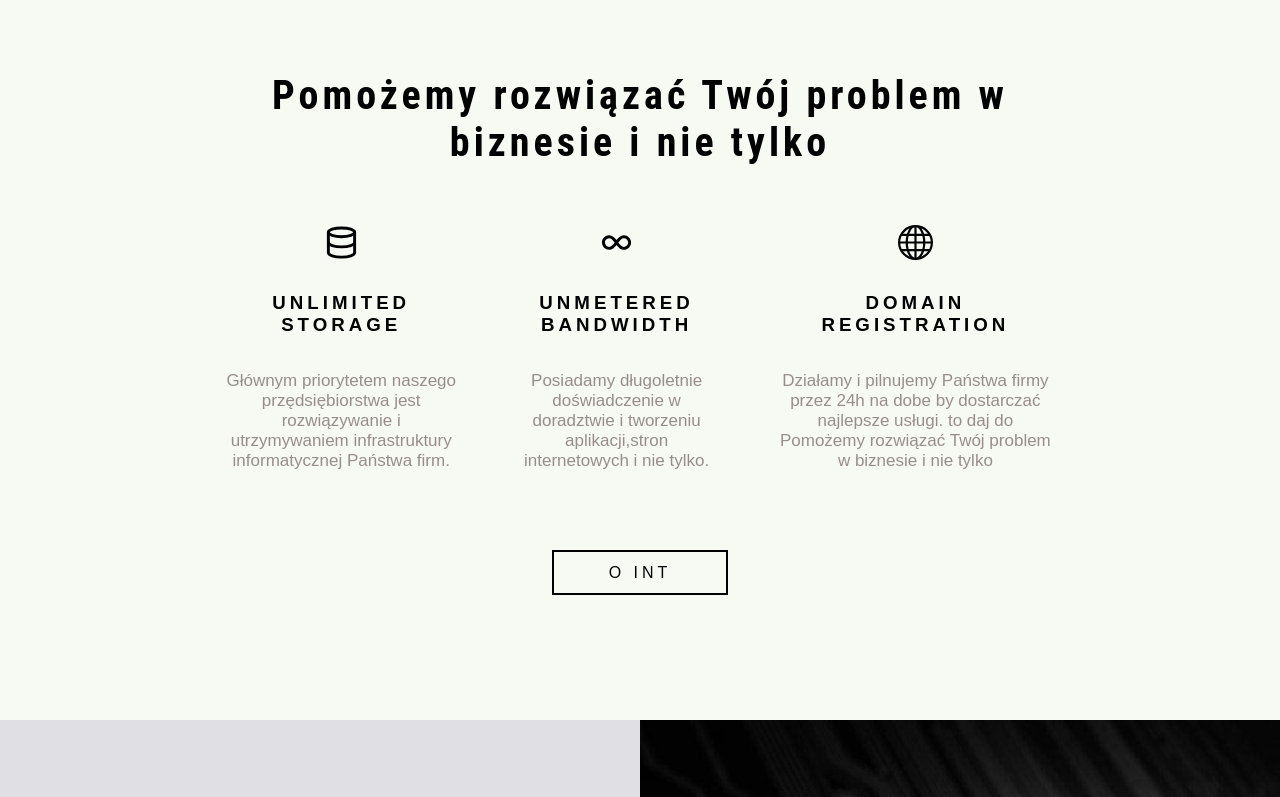
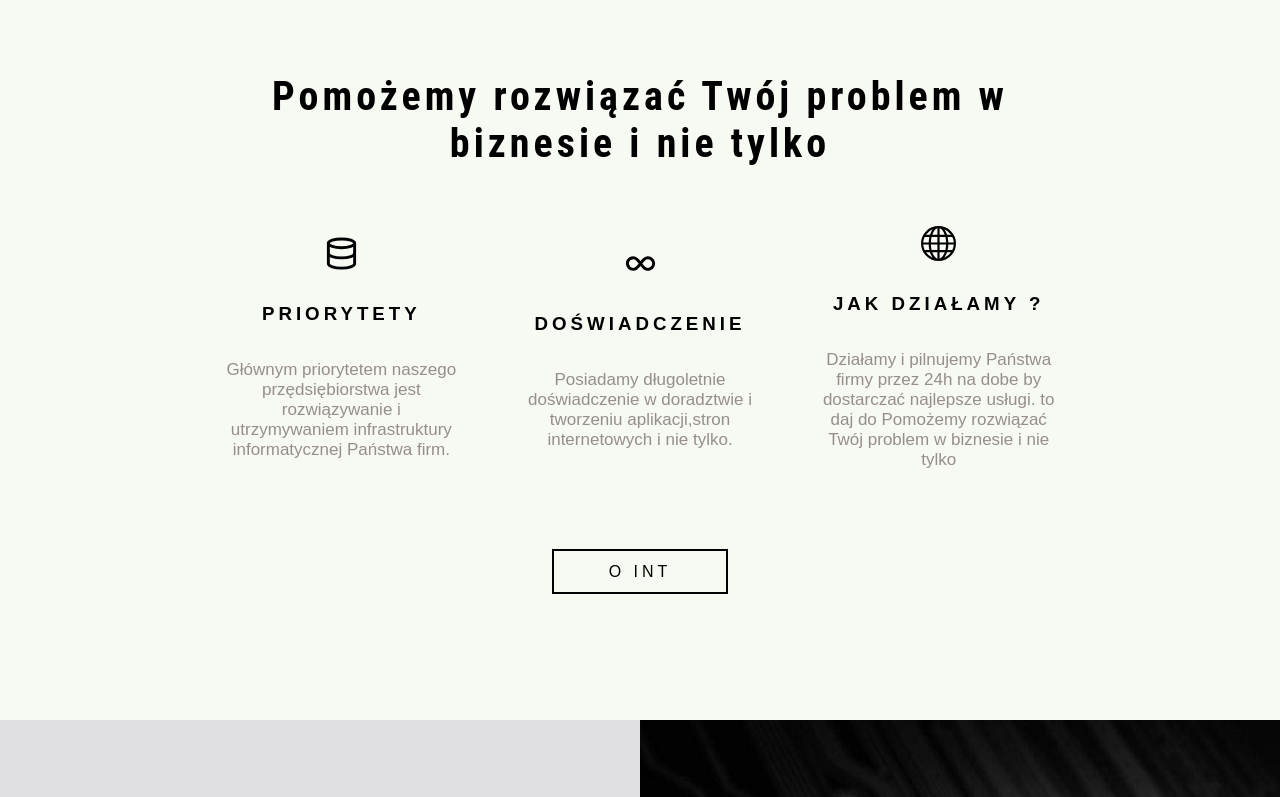
Before and after one commit to infinite223/It, a React (Create React App) app: page / in a window 1280 px wide. Shown: the part 880-1677 px from the top of the page. Built offline with nearby package versions, Linux system fonts and the light colour scheme.

Commit message:
new changes

```diff
--- a/src/Components/Windos/Window.scss
+++ b/src/Components/Windos/Window.scss
@@ -180,10 +180,11 @@ input{
     width: 100px;
     height: fit-content;
 
-    padding: .4rem;
+    padding: .5rem;
     margin: 20px 0;
 
-    border: 2px solid rgb(79, 85, 85);;
+    border: 1px solid rgb(109, 116, 116);
+    background-color: transparent;
 
     color: black;
     text-align: center;
--- a/src/Components/Windos/WindowKarier.tsx
+++ b/src/Components/Windos/WindowKarier.tsx
@@ -98,15 +98,12 @@ export const WindowKarier = ({setToggleWindowKarier}) => {
                             Wyższe mgr inż.
                         </option>
                         <option value="10">
-                            Studia MBA
+                            Doktorat
                         </option>
                         <option value="11">
-                            Doktorat
+                            Doktor hab.
                         </option>
                         <option value="12">
-                            Doktor hab.
-                        </option>
-                        <option value="13">
                             Profesor
                         </option>
                 </select>
--- a/src/Page/Main/Helps/Helps.scss
+++ b/src/Page/Main/Helps/Helps.scss
@@ -29,10 +29,13 @@
             display: flex;
             flex-direction: column;
 
+            width:33%;
+
             padding: 2rem;
             margin-bottom: 30px;
 
             text-align: center;
+
             h3{
                 margin-top: 2rem;
             }
@@ -41,6 +44,10 @@
                 font-size: 17px;
                 color: rgba(88, 70, 70,.6);
                 letter-spacing: normal;
+            }
+
+            @media screen and (max-width:950px){
+                width:90%;
             }
         }
 
--- a/src/Page/Main/Helps/Helps.tsx
+++ b/src/Page/Main/Helps/Helps.tsx
@@ -14,7 +14,7 @@ export const Helps = () => {
         <div className='Helps__content flex'>
             <div className='Helps__content-box flex'>
                 <FiDatabase size={35}/>
-                <h3>UNLIMITED STORAGE</h3>
+                <h3>PRIORYTETY</h3>
                 <p>
                     Głównym priorytetem naszego przędsiębiorstwa jest rozwiązywanie i utrzymywaniem
                     infrastruktury informatycznej Państwa firm.
@@ -22,22 +22,21 @@ export const Helps = () => {
             </div>
             <div className='Helps__content-box flex'>
                 <BiInfinite size={35}/>
-                <h3>UNMETERED BANDWIDTH</h3>
+                <h3>DOŚWIADCZENIE</h3>
                 <p>
                     Posiadamy długoletnie doświadczenie w doradztwie i tworzeniu aplikacji,stron internetowych i nie tylko.
                 </p>
             </div>
             <div className='Helps__content-box flex'>
                 <BsGlobe size={35}/>
-                <h3>DOMAIN REGISTRATION</h3>
+                <h3>JAK DZIAŁAMY ?</h3>
                 <p>
-                     Działamy i pilnujemy Państwa firmy przez 24h na dobe by dostarczać najlepsze usługi.
+                    Działamy i pilnujemy Państwa firmy przez 24h na dobe by dostarczać najlepsze usługi.
                     to daj do Pomożemy rozwiązać Twój problem w biznesie i nie tylko
                 </p>
             </div>
         </div>
         <a href="#About"><div className='button'>O INT</div></a>
-
     </div>
   )
 }
--- a/src/Page/Main/Navbar/Navbar.tsx
+++ b/src/Page/Main/Navbar/Navbar.tsx
@@ -35,7 +35,7 @@ export const Navbar = () => {
         <a href="#About"><div className='Navbar__menu-link'>O INT</div></a>
         <a href="#Services"><div className='Navbar__menu-link'>Usługi</div></a>
         <a href="#Footer"><div className='Navbar__menu-link'>Kontakt</div></a>
-        <a href="#Karier"><div className='Navbar__menu-link'>Informacje</div></a>
+        {/*<a href="#Karier"><div className='Navbar__menu-link'>Informacje</div></a>*/}
       </div>
 
       <div className='Navbar__menu-smallscreen'>
```
